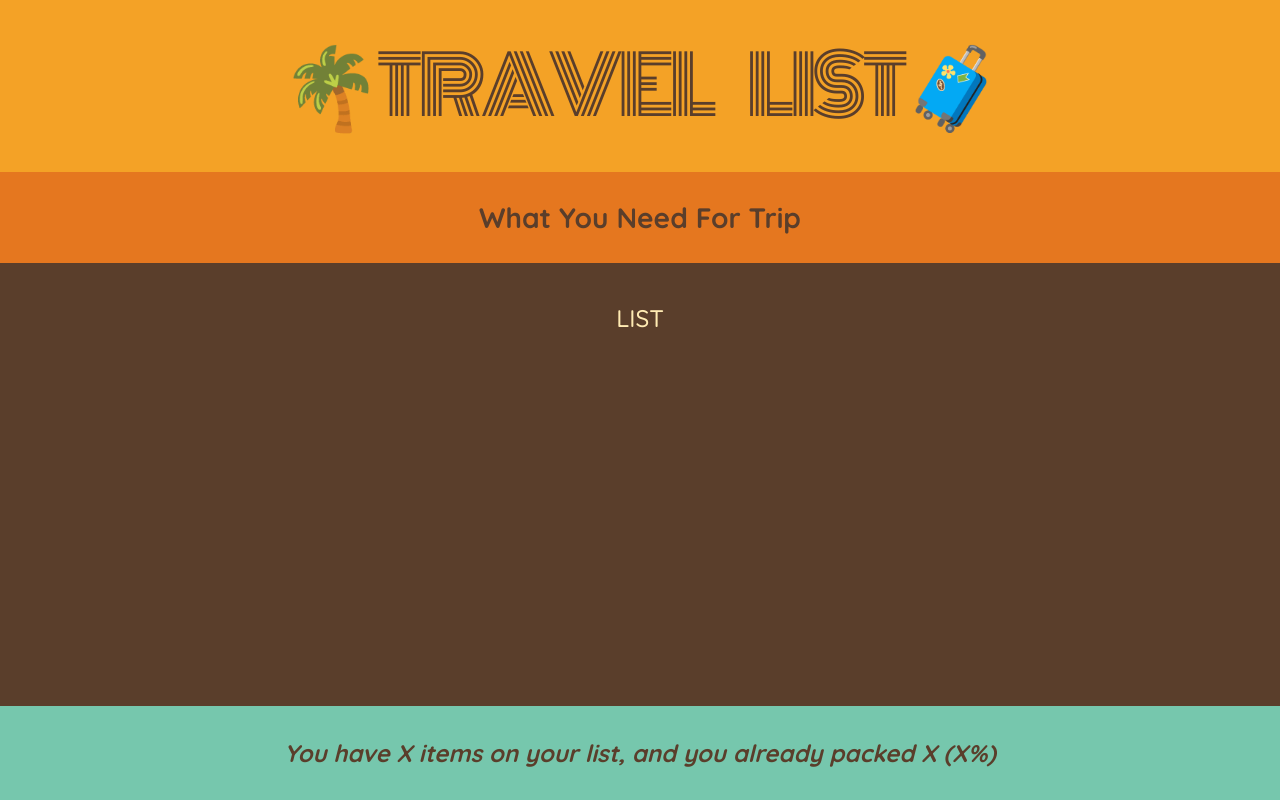
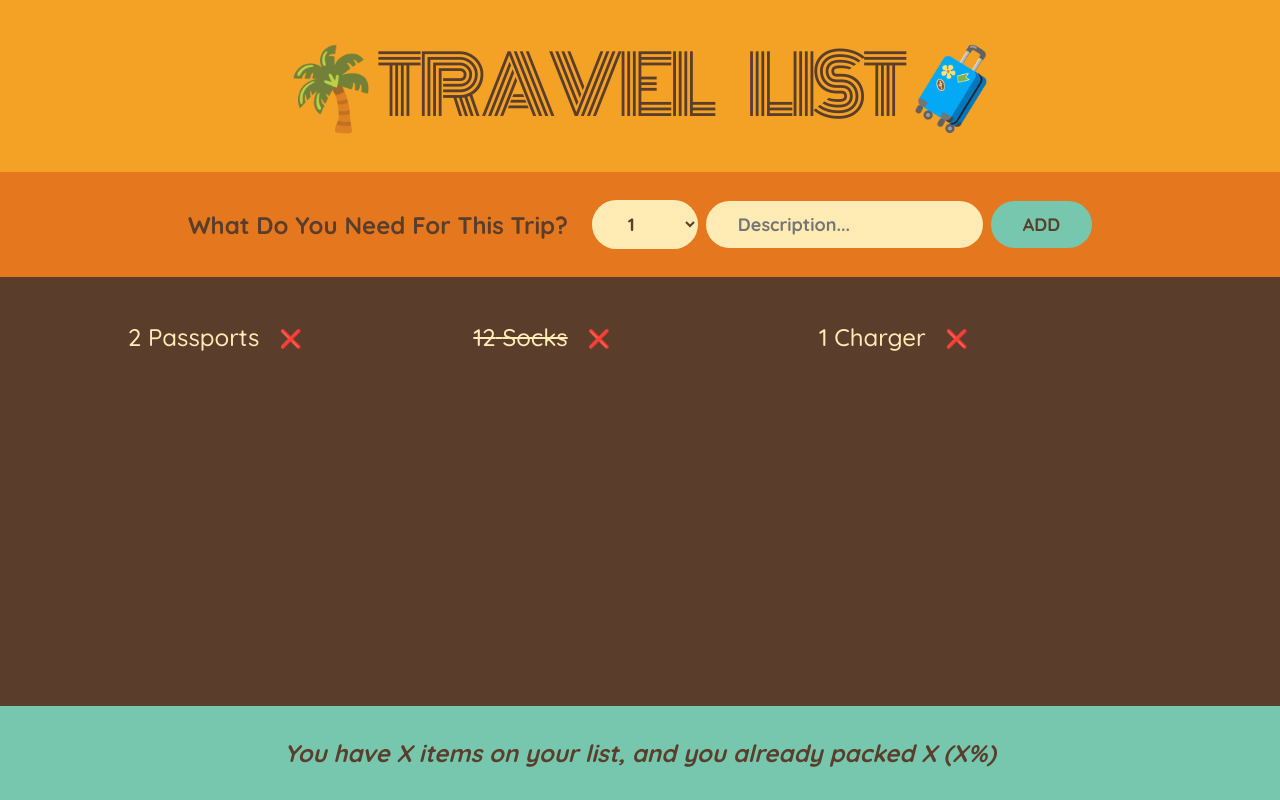
Before and after one commit to kiyomin1010/react-practice, a React (Create React App) app in the folder 05-travel-list/: page / in a window 1280 px wide. Built offline with nearby package versions, Linux system fonts and the light colour scheme.

Commit message:
05-handle form elements which are controlled by React, not by browser

```diff
--- a/05-travel-list/src/App.js
+++ b/05-travel-list/src/App.js
@@ -1,3 +1,11 @@
+import { useState } from "react";
+
+const initialItems = [
+  { id: 1, description: "Passports", quantity: 2, packed: false },
+  { id: 2, description: "Socks", quantity: 12, packed: true },
+  { id: 3, description: "Charger", quantity: 1, packed: false },
+];
+
 export default function App() {
   return (
     <div className="app">
@@ -14,15 +22,74 @@ function Logo() {
 }
 
 function Form() {
+  const [description, setDescription] = useState("");
+  const [quantity, setQuantity] = useState(1);
+
+  function handleSubmit(e) {
+    e.preventDefault();
+
+    if (!description) return;
+
+    const newItem = {
+      id: Date.now(),
+      description: description,
+      quantity: quantity,
+      packed: false,
+    };
+
+    setDescription("");
+    setQuantity(1);
+  }
+
   return (
-    <div className="add-form">
-      <h3>What You Need For Trip</h3>
+    <form className="add-form" onSubmit={handleSubmit}>
+      <h3>What Do You Need For This Trip?</h3>
+      <select
+        value={quantity}
+        onChange={(e) => {
+          setQuantity(Number(e.target.value));
+        }}
+      >
+        {Array.from({ length: 20 }, (_, i) => i + 1).map((num) => (
+          <option value={num} key={num}>
+            {num}
+          </option>
+        ))}
+      </select>
+      <input
+        type="text"
+        placeholder="Description..."
+        value={description}
+        onChange={(e) => {
+          setDescription(e.target.value);
+        }}
+      />
+      <button>ADD</button>
+    </form>
+  );
+}
+
+function PackingList() {
+  return (
+    <div className="list">
+      <ul>
+        {initialItems.map((item) => (
+          <Item item={item} key={item.id} />
+        ))}
+      </ul>
     </div>
   );
 }
 
-function PackingList() {
-  return <div className="list">LIST</div>;
+function Item({ item }) {
+  return (
+    <li>
+      <span style={item.packed ? { textDecoration: "line-through" } : {}}>
+        {item.quantity} {item.description}
+      </span>
+      <button>❌</button>
+    </li>
+  );
 }
 
 function Stats() {
--- a/05-travel-list/src/index.css
+++ b/05-travel-list/src/index.css
@@ -46,6 +46,30 @@ h1 {
   gap: 0.8rem;
 }
 
+h3 {
+  margin-right: 1.6rem;
+  font-size: 2.4rem;
+}
+
+button,
+select,
+input {
+  background-color: #ffebb3;
+  color: #5a3e2b;
+  font-family: inherit;
+  border: none;
+  border-radius: 10rem;
+  padding: 1.2rem 3.2rem;
+  font-weight: 700;
+  font-size: 1.8rem;
+  cursor: pointer;
+}
+
+.add-form button {
+  text-transform: uppercase;
+  background-color: #76c7ad;
+}
+
 .list {
   background-color: #5a3e2b;
   color: #ffebb3;
@@ -58,6 +82,32 @@ h1 {
   align-items: center;
 }
 
+.list ul {
+  list-style: none;
+  width: 80%;
+
+  display: grid;
+  grid-template-columns: repeat(auto-fit, minmax(250px, 1fr));
+  gap: 1.2rem;
+  justify-content: center;
+  align-content: start;
+}
+
+.list li {
+  display: flex;
+  align-items: center;
+  gap: 1.2rem;
+}
+
+.list li button {
+  cursor: pointer;
+  background: none;
+  border: none;
+  font-size: 1.8rem;
+  padding: 0.8rem;
+  transform: translateY(2px);
+}
+
 .stats {
   background-color: #76c7ad;
   text-align: center;
```
